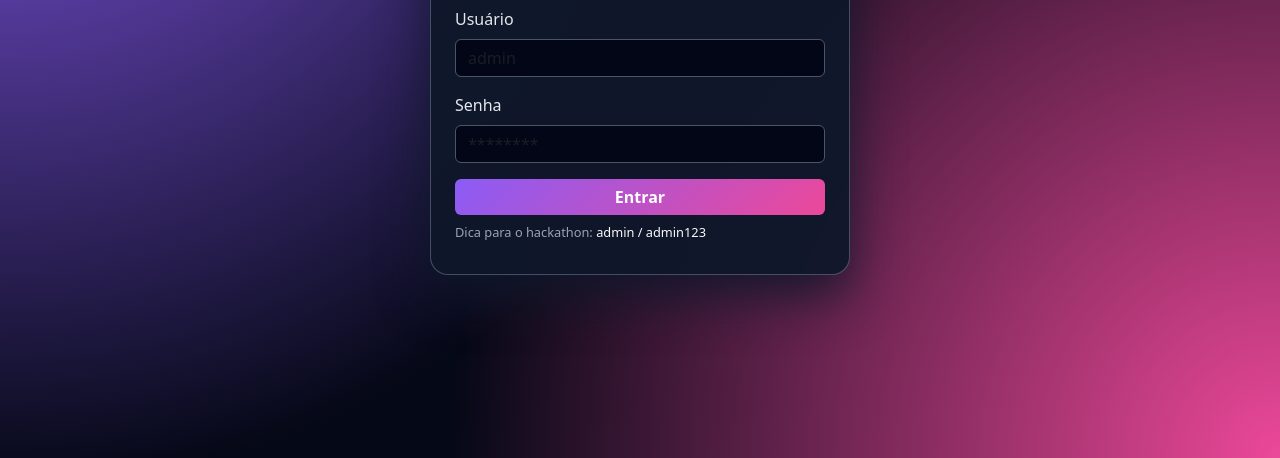
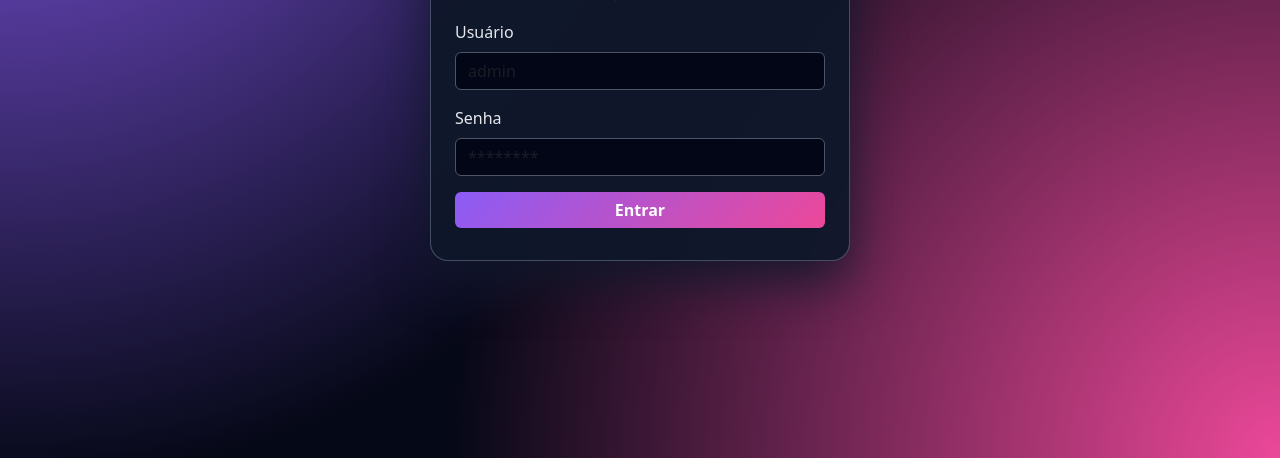
Before and after one commit to moaaskt/ChatJovemProgramador-staging, a plain HTML site: page templates/admin/login.html in a window 1280 px wide. Shown: the part 342-800 px from the top of the page. Drawn offline with nearby package versions, Linux system fonts and the light colour scheme.

Commit message:
refactor(admin): remove hackathon login hint from admin login template
- Eliminated the hint for hackathon credentials from the admin login page to enhance security and user experience.

```diff
--- a/templates/admin/login.html
+++ b/templates/admin/login.html
@@ -89,9 +89,7 @@
                 </div>
             </form>
 
-            <div class="hint mb-2">
-                Dica para o hackathon: <span class="text-light">admin / admin123</span>
-            </div>
+
 
             <div id="login-error" class="text-danger mt-2" style="display:none;"></div>
         </div>
```
